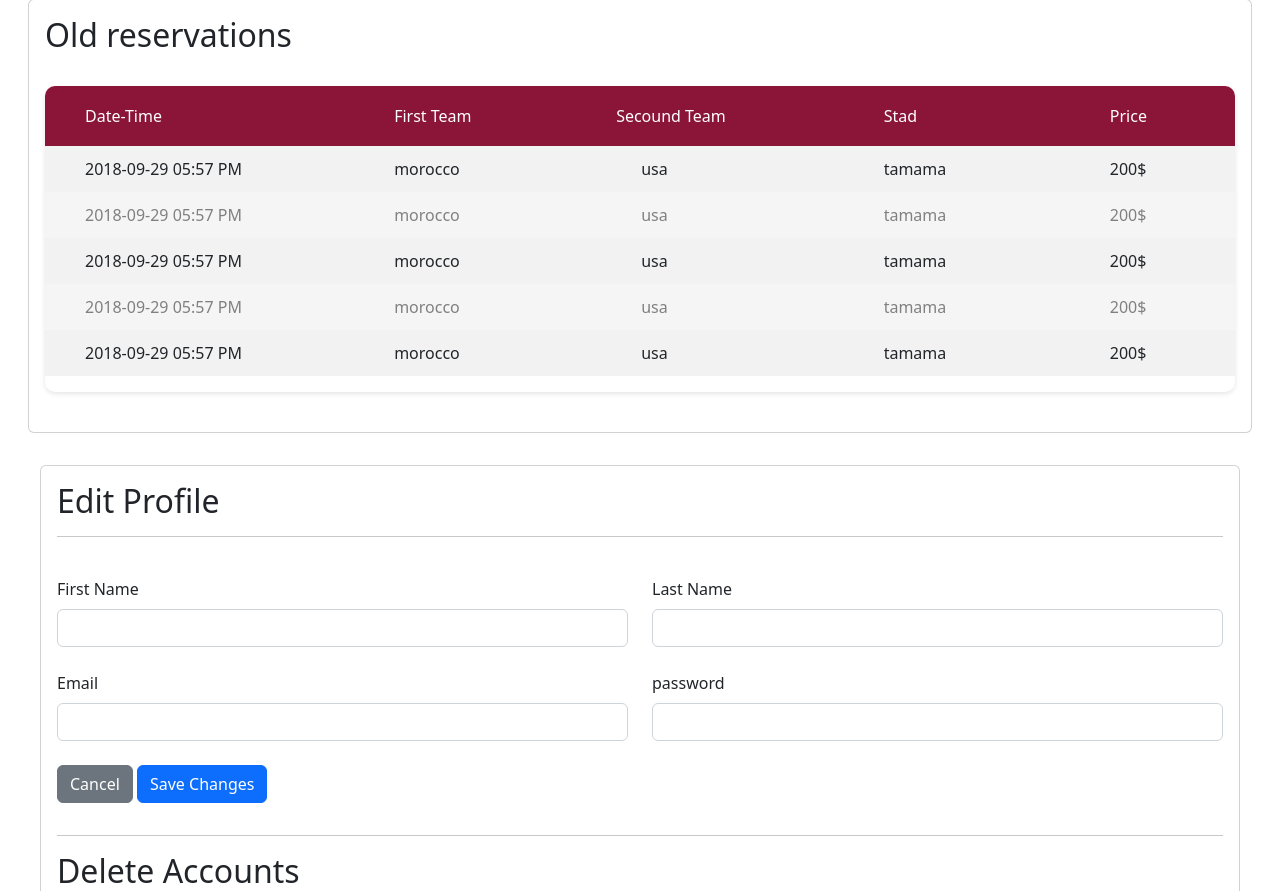
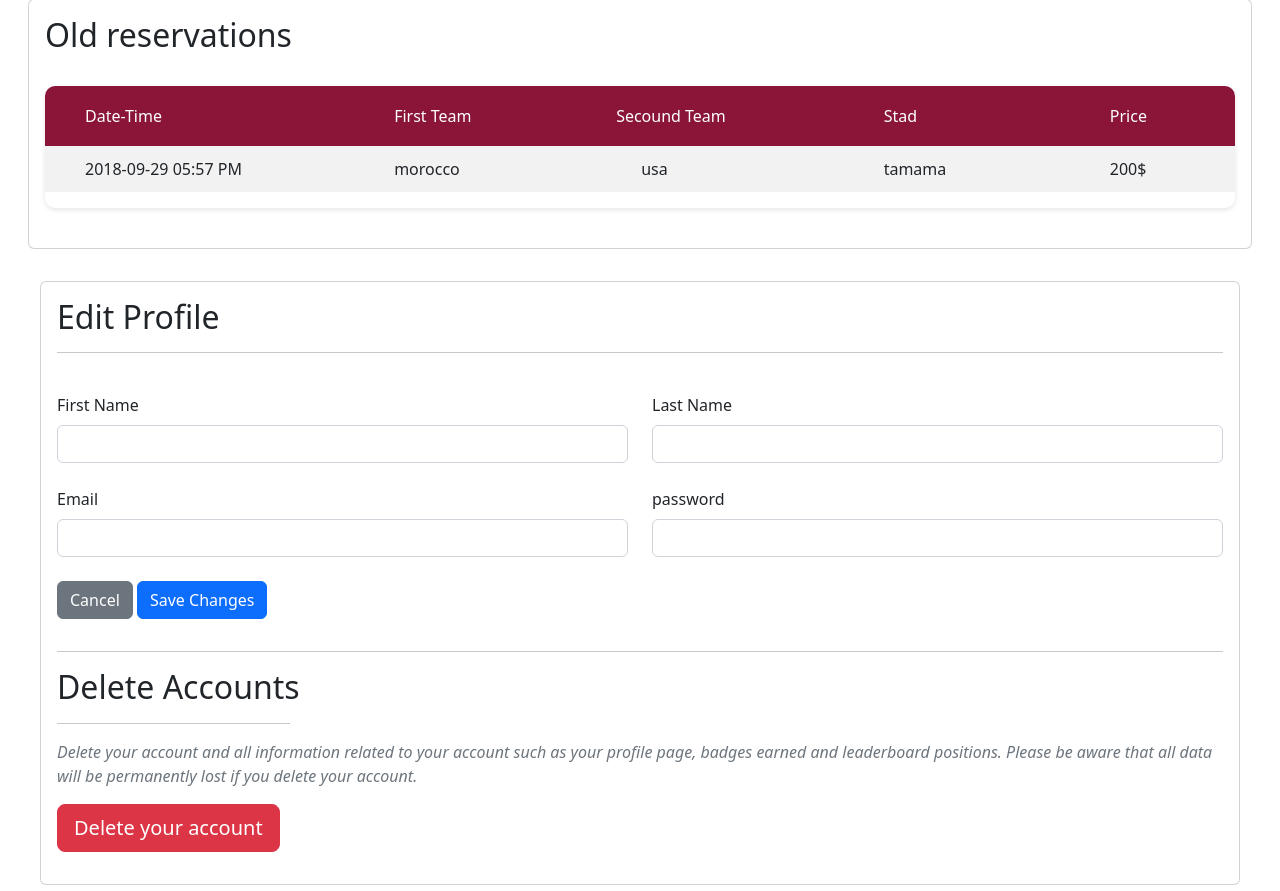
Before and after one commit to ASMAEELKHIRAOUI/FIFA-WC-QATAR22, a PHP site: page /editprofile.php in a window 1280 px wide. Shown: the part 203-1094 px from the top of the page. Run offline with PHP 8.4, Linux system fonts and the light colour scheme; some libraries are stand-ins or nearby versions.

Commit message:
working on crud of profile

```diff
--- a/pages/editprofile.php
+++ b/pages/editprofile.php
@@ -17,7 +17,7 @@
             <hr class="w-25% my-2"/>
           </div>
             <br>
-            <div class="table-responsive table--no-card mb-4" >
+          <div class="table-responsive table--no-card mb-4" >
                 <table class="table table-borderless table-striped table-earning" >
                     <thead >
                         <tr >
@@ -37,51 +37,11 @@
                             <td class="text-right">tamama</td>
                             <td>200$</td>
                         </tr>
-                        <tr>
-                            <td>2018-09-29 05:57 PM</td>
-                            <!-- <td>05:57</td> -->
-                            <td class="text-right">morocco</td>
-                            <td class="text-start">usa</td>
-                            <td class="text-right">tamama</td>
-                            <td>200$</td>
-                        </tr>
-                        <tr>
-                            <td>2018-09-29 05:57 PM</td>
-                            <!-- <td>05:57</td> -->
-                            <td class="text-right">morocco</td>
-                            <td class="text-start">usa</td>
-                            <td class="text-right">tamama</td>
-                            <td>200$</td>
-                        </tr>
-
-                        <tr>
-                            <td>2018-09-29 05:57 PM</td>
-                            <!-- <td>05:57</td> -->
-                            <td class="text-right">morocco</td>
-                            <td class="text-start">usa</td>
-                            <td class="text-right">tamama</td>
-                            <td>200$</td>
-                        </tr>
-
-                        <tr>
-                            <td>2018-09-29 05:57 PM</td>
-                            <!-- <td>05:57</td> -->
-                            <td class="text-right">morocco</td>
-                            <td class="text-start">usa</td>
-                            <td class="text-right">tamama</td>
-                            <td>200$</td>
-                        </tr>
-
                     </tbody>
                 </table>
-            </div>
-        </div>
-    </div>
-
-
-
-
-
+          </div>
+      </div>
+  </div>
 
 
 <div class="container-fluid">
```
Also changed, not shown: classes/spectateur.class.php (+4 -3 lines), scripts.php/editepage.script.php (+31 -0 lines).
